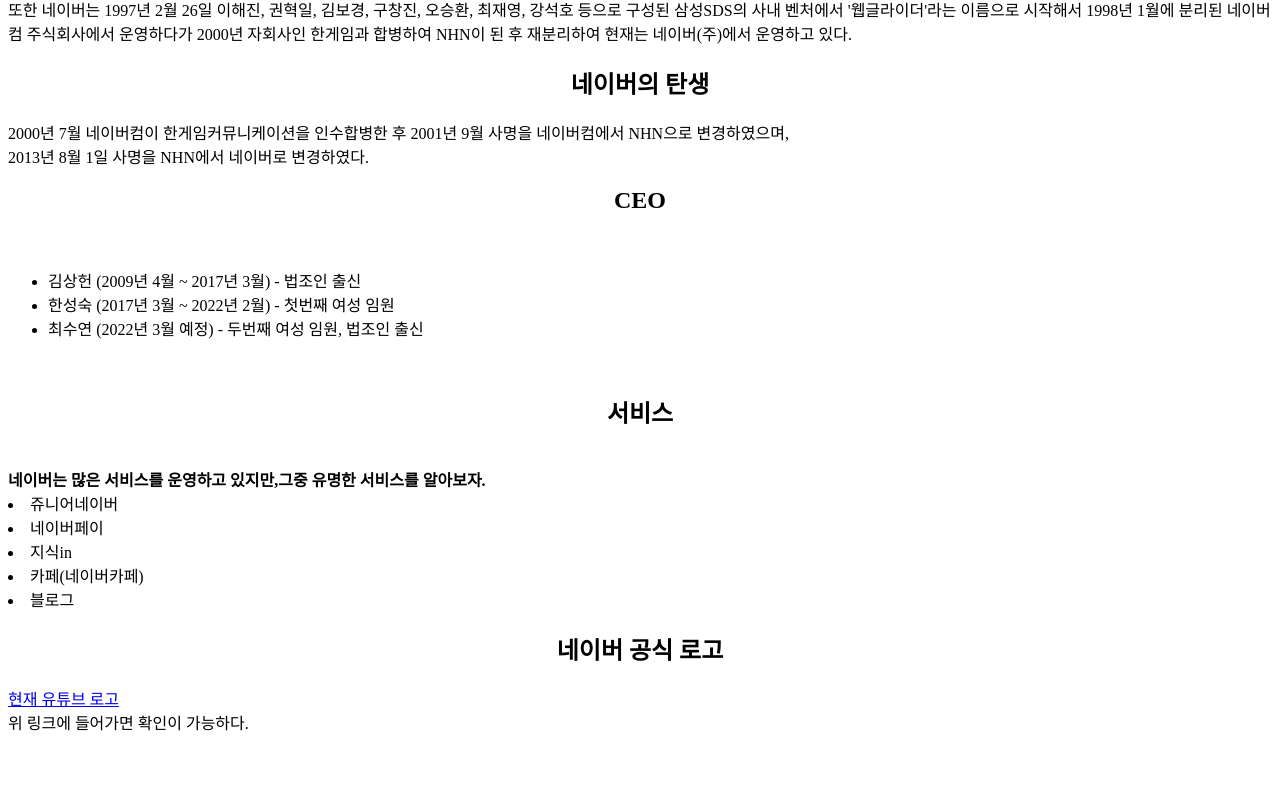
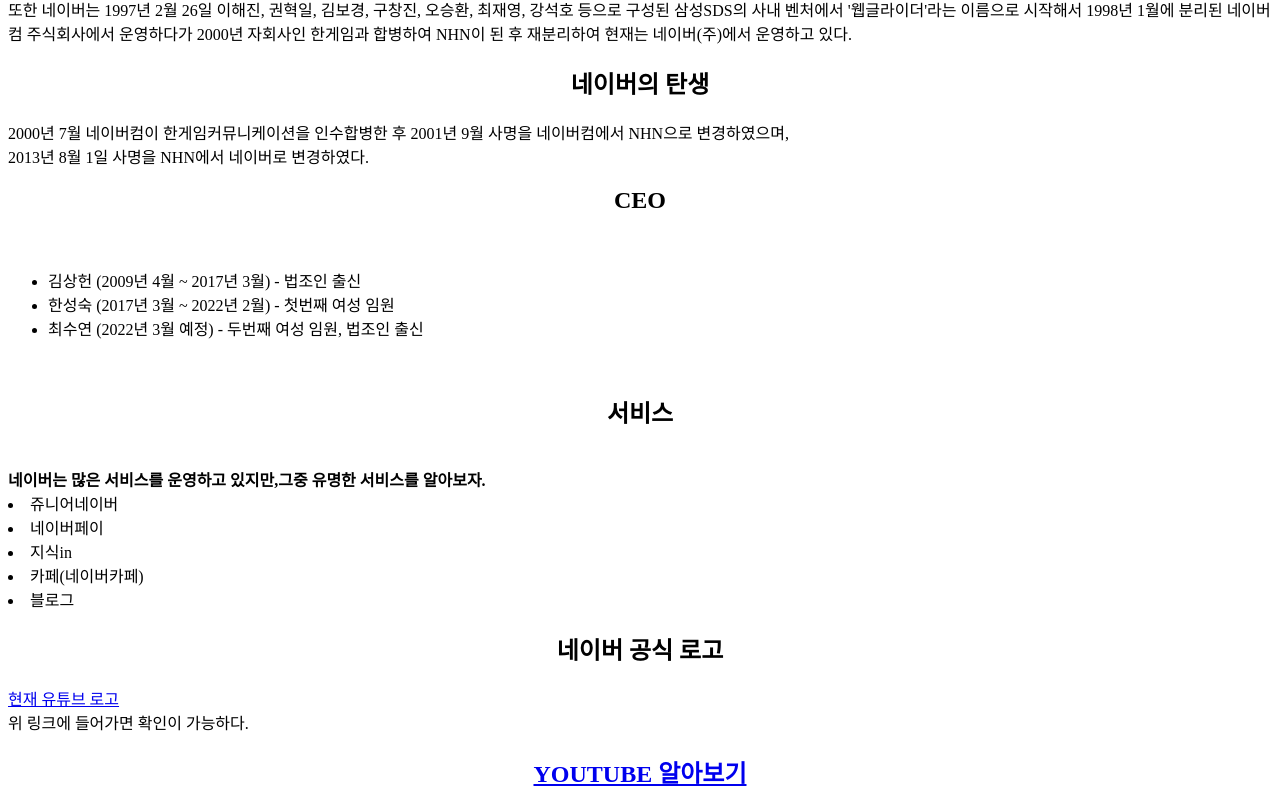
Before and after one commit to tubeduck/first-project, a plain HTML site: page naver.html in a window 1280 px wide. Shown: the part 375-1184 px from the top of the page. Before the commit the page ends 1117 px from the top, so only its background shows below. Drawn offline with Linux system fonts and the light colour scheme.

Commit message:
naver commit

```diff
--- a/naver.html
+++ b/naver.html
@@ -36,6 +36,8 @@
 <strong><h2>네이버 공식 로고</h2></strong>
 <a href="http://logoproject.naver.com/logonaver" target="_blank">현재 유튜브 로고</a><br>
 위 링크에 들어가면 확인이 가능하다.
+<h2><a href="index.html">YOUTUBE 알아보기</a></h2>
+
 
     <style>
       .title {
```
Also changed, not shown: index.html (+1 -0 lines).
